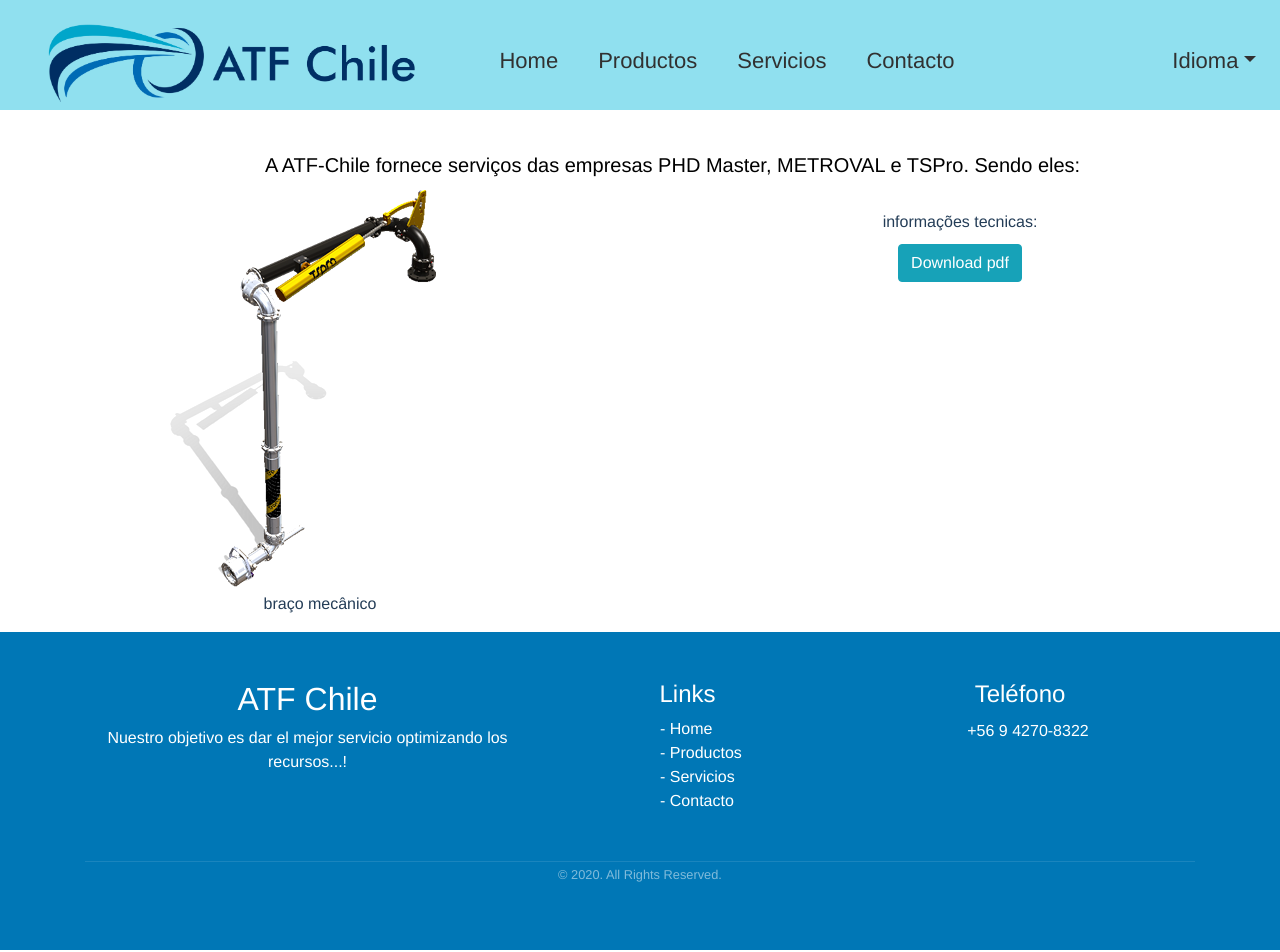
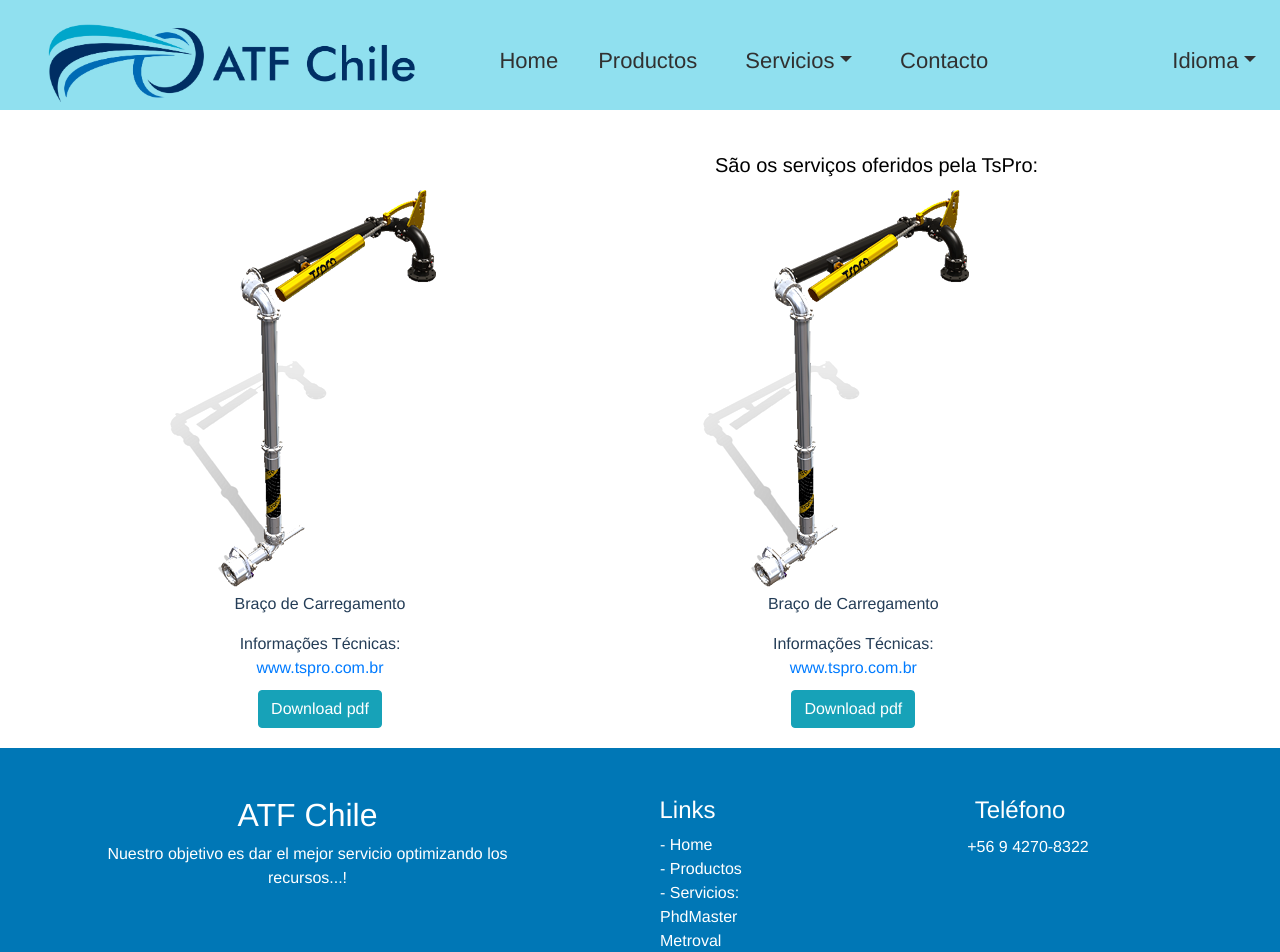
Before and after one commit to MayuCh4n/projeto-construcao, a Vue app: page /Servicios in a window 1280 px wide. Shown: the top 952 px of the page. Built offline with nearby package versions, Linux system fonts and the light colour scheme.

Commit message:
construção página de serviço

```diff
--- a/src/components/footer/Footer.vue
+++ b/src/components/footer/Footer.vue
@@ -20,8 +20,19 @@
               <router-link to="/Productos">Productos</router-link>
             </li>
             <li class="lista-alinhamento">
-              -
-              <router-link to="/Servicios">Servicios</router-link>
+              - Servicios:
+            </li>
+            <li class="lista-alinhamento">
+
+              <router-link to="/PhdMaster">PhdMaster</router-link>
+            </li>
+            <li class="lista-alinhamento">
+
+              <router-link to="/Metroval">Metroval</router-link>
+            </li>
+            <li class="lista-alinhamento">
+
+              <router-link to="/Servicios">TsPro</router-link>
             </li>
             <li class="lista-alinhamento">
               -
--- a/src/components/menu/Menu.vue
+++ b/src/components/menu/Menu.vue
@@ -17,22 +17,18 @@
           Productos
         </router-link>
 
-        <router-link to="/Servicios" class="espaçamento">
-          Servicios
-        </router-link>
-
       <!-- TODO TRANSFORMAR SERVICIOS EM DROPDOWN COM TRÊS PÁGINAS -->
-      <!-- <b-nav-item-dropdown
+      <b-nav-item-dropdown
         id="my-nav-dropdown"
         class="espaçamento idioma"
         text="Servicios"
         toggle-class="nav-link-custom"
         right
       >
-        <b-dropdown-item to="/">Metroval</b-dropdown-item>
-        <b-dropdown-item>Phd Master</b-dropdown-item>
-        <b-dropdown-item>Ts pro</b-dropdown-item>
-      </b-nav-item-dropdown> -->
+        <b-dropdown-item to="/Metroval">Metroval</b-dropdown-item>
+        <b-dropdown-item to="/PhdMaster">Phd Master</b-dropdown-item>
+        <b-dropdown-item to="/Servicios">Ts pro</b-dropdown-item>
+      </b-nav-item-dropdown>
 
         <router-link to="/Contacto" class="espaçamento">
           Contacto
@@ -44,7 +40,7 @@
       <b-navbar-nav class="ml-auto">
 
 
-        <b-nav-item-dropdown text="Idioma" class=" espaçamento idioma" right>
+        <b-nav-item-dropdown text="Idioma" class="espaçamento idioma" right>
           <b-dropdown-item href="#">EN</b-dropdown-item>
           <b-dropdown-item href="#">ES</b-dropdown-item>
           <b-dropdown-item href="#">PT</b-dropdown-item>
@@ -115,7 +111,7 @@
 
     @media(max-width: 991px) {
       .espaçamento {
-        align-self: end;
+        align-self: center;
         margin-left: 0;
       }
     }
--- a/src/components/páginas/Contacto.vue
+++ b/src/components/páginas/Contacto.vue
@@ -4,7 +4,7 @@
     <b-row align-h="center">
         <b-col  md="6" class="nome">
           <p class="text2"> Para dúvidas, contacte-nos:</p>
-          <b-form-group label="Nome:"  label-for="nome" label-align="left">
+          <b-form-group label="*Nome:"  label-for="nome" label-align="left">
             <b-form-input id="nome"  v-model="text" placeholder="Enter your name"></b-form-input>
           </b-form-group>
         </b-col>
@@ -12,7 +12,7 @@
 
     <b-row align-h="center">
         <b-col  md="6" class="email">
-           <b-form-group label="Email:"  label-for="email" label-align="left">
+           <b-form-group label="*Email:"  label-for="email" label-align="left">
             <b-form-input id="email"  v-model="email" placeholder="Enter your email"></b-form-input>
           </b-form-group>
         </b-col>
@@ -20,7 +20,7 @@
 
     <b-row align-h="center">
         <b-col  md="6" class="tel">
-          <b-form-group label="Telefone:"   label-for="tel" label-align="left">
+          <b-form-group label="*Telefone:"   label-for="tel" label-align="left">
             <b-form-input id="tel" type="number" v-model="tel" placeholder="Enter your tel"></b-form-input>
           </b-form-group>
         </b-col>
@@ -28,7 +28,7 @@
 
     <b-row align-h="center">
         <b-col  md="6" class="textarea">
-          <b-form-group label="Mensagem:"  label-for="textarea" label-align="left">
+          <b-form-group label="*Mensagem:"  label-for="textarea" label-align="left">
             <b-form-textarea id="textarea" v-model="mensagem" placeholder="Enter your message"></b-form-textarea>
           </b-form-group>
         </b-col>
--- a/src/components/páginas/Home.vue
+++ b/src/components/páginas/Home.vue
@@ -3,7 +3,7 @@
     <b-row id="fundo">
 
       <b-col cols="12" md="6" sm="12" xs="12">
-        <p class="descricao">
+        <p class="descricao10">
           <br>Surge como necesidad de dar una alternativa nueva, dando soluciones más ecológicas y seguras.
           Aportando un valor añadido a las empresas, con soluciones de alta tecnología y primera calidad con
           un coste al alcance de toda empresa o usuario.
@@ -33,7 +33,7 @@
     font-size: 20px;
   }
 
-  .descricao{
+  .descricao10{
     margin: 10px;
     padding: 0;
     list-style: none;
--- a/src/components/páginas/Servicios.vue
+++ /dev/null
@@ -1,72 +0,0 @@
-<template>
-  <b-container id="container" fluid>
-    <b-row id="fundo">
-
-      <b-col cols="12" md="12" sm="12" xs="12">
-        <p class="descricao">
-          <br>A ATF-Chile fornece serviços das empresas PHD Master, METROVAL e TSPro. Sendo eles:
-        </p>
-      </b-col>
-
-      <b-col xl="6" md="6" sm="12" xs="12">
-            <img src="../../assets/servicios-imgs/braço-carregamento.png" alt="Left image">
-            <p>braço mecânico</p>
-      </b-col>
-
-      <b-col  xl="6" md="6" sm="12" xs="12" class="link">
-          <b-col align-v="end" xl="12" md="12" sm="12" xs="12" class="link">
-                    informações tecnicas:<br>
-                    <a href="http://"></a>
-                    <b-button class="btn-baixar" href="https://docs.google.com/uc?export=download&id=1vUbObQtomVkGYSgKLEi6nEqnDIhQv4Cl" variant="info">Download pdf</b-button>
-          </b-col>
-      </b-col>
-
-
-
-    </b-row>
-  </b-container>
-</template>
-
-<script>
-export default {
-
-}
-</script>
-
-<style>
-  #fundo{
-    background-color:white;
-  }
-  #coluna > h1{
-    margin-top: 10px;
-    font-size: 20px;
-  }
-
-  .link {
-    padding: 10px;
-    text-align: center;
-  }
-
-  .btn-baixar {
-    margin: 10px;
-  }
-
-  .descricao{
-    margin: 10px;
-    padding: 0;
-    list-style: none;
-    margin-left: 20%;
-    margin-right: 10%;
-    text-align: center;
-    text-align: justify;
-    font-size: 20px;
-    grid-area: menu;
-    color:black;
-  }
-  #imgbraço{
-
-    padding: 15px;
-    margin-top: 10px;
-  }
-
-</style>
--- /dev/null
+++ b/src/components/páginas/Servicios/Metroval.vue
@@ -0,0 +1,13 @@
+<template>
+  <h1>Metroval</h1>
+</template>
+
+<script>
+export default {
+
+}
+</script>
+
+<style>
+
+</style>
--- /dev/null
+++ b/src/components/páginas/Servicios/PhdMaster.vue
@@ -0,0 +1,13 @@
+<template>
+  <h1>PhdMaster</h1>
+</template>
+
+<script>
+export default {
+
+}
+</script>
+
+<style>
+
+</style>
--- /dev/null
+++ b/src/components/páginas/Servicios/Servicios.vue
@@ -0,0 +1,74 @@
+<template>
+  <b-container id="container" fluid>
+    <b-row id="fundo">
+
+      <b-col xl="12" md="12" sm="12" xs="12">
+        <p class="descricao">
+          <br>São os serviços oferidos pela TsPro:
+        </p>
+      </b-col>
+
+      <b-col xl="6" md="6" sm="12" xs="12">
+            <img src="../../../assets/servicios-imgs/braço-carregamento.png" alt="Left image">
+            <p>Braço de Carregamento</p>
+             Informações Técnicas:<br>
+                    <a href="https://www.tspro.com.br/" target="blank">www.tspro.com.br</a><br>
+                    <b-button class="btn-baixar" href="https://docs.google.com/uc?export=download&id=1vUbObQtomVkGYSgKLEi6nEqnDIhQv4Cl" variant="info">Download pdf</b-button>
+      </b-col>
+
+      <b-col xl="4" md="6" sm="12" xs="12">
+            <img src="../../../assets/servicios-imgs/braço-carregamento.png" alt="Left image">
+            <p>Braço de Carregamento</p>
+             Informações Técnicas:<br>
+                    <a href="https://www.tspro.com.br/" target="blank">www.tspro.com.br</a><br>
+                    <b-button class="btn-baixar" href="https://docs.google.com/uc?export=download&id=1vUbObQtomVkGYSgKLEi6nEqnDIhQv4Cl" variant="info">Download pdf</b-button>
+      </b-col>
+
+    </b-row>
+  </b-container>
+</template>
+
+<script>
+export default {
+
+}
+</script>
+
+<style>
+  #fundo{
+    background-color:white;
+  }
+  #coluna > h1{
+    margin-top: 10px;
+    font-size: 20px;
+  }
+
+  .link {
+    padding: 10px;
+    text-align: center;
+  }
+
+  .btn-baixar {
+    margin: 10px;
+    margin-bottom: 20px;
+  }
+
+  .descricao{
+    margin: 10px;
+    padding: 0;
+    list-style: none;
+    margin-left: 700px;
+    margin-right: 10%;
+    text-align: center;
+    text-align: justify;
+    font-size: 20px;
+    grid-area: menu;
+    color:black;
+  }
+  #imgbraço{
+
+    padding: 15px;
+    margin-top: 10px;
+  }
+
+</style>
--- a/src/router/index.js
+++ b/src/router/index.js
@@ -3,7 +3,9 @@
 import Home from '../components/páginas/Home.vue'
 import Contacto from '../components/páginas/Contacto.vue'
 import Productos from '../components/páginas/Productos.vue'
-import Servicios from '../components/páginas/Servicios.vue'
+import Servicios from '../components/páginas/Servicios/Servicios.vue'
+import PhdMaster from '../components/páginas/Servicios/PhdMaster.vue'
+import Metroval from '../components/páginas/Servicios/Metroval.vue'
 
 Vue.use(VueRouter)
 
@@ -30,7 +32,19 @@
     path: '/Servicios',
     name: 'Servicios',
     component: Servicios
-  }
+  },
+
+  {
+    path: '/PhdMaster',
+    name: 'PhdMaster',
+    component: PhdMaster
+  },
+
+  {
+    path: '/Metroval',
+    name: 'Metroval',
+    component: Metroval
+  },
 
 ]
 
```
